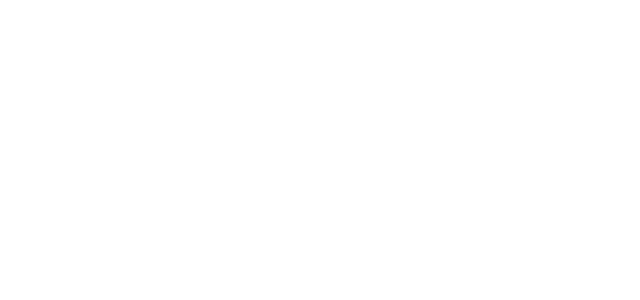
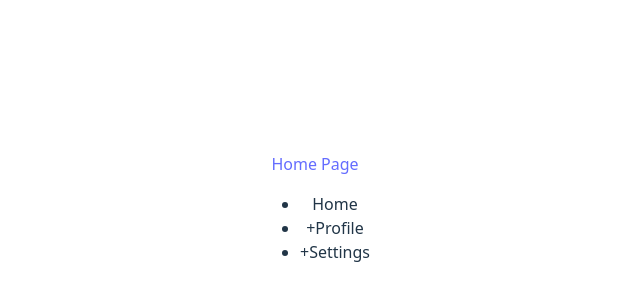
Before and after one commit to mkareshky/react-samples, a React (Vite) app: page /tree-view in a window 1280 px wide. Before the commit this address had no page. Shown: the part 184-484 px from the top of the page, without its empty margins (325-965 px from the left). Built offline with nearby package versions, Linux system fonts and the light colour scheme.

Commit message:
feat: tree view

```diff
--- a/src/App.tsx
+++ b/src/App.tsx
@@ -13,6 +13,7 @@
 import StarRatingPage from './pages/StarRating'
 import ImageSliderPage from './pages/ImageSlider'
 import LoadMoreProductPage from './pages/LoadMoreProduct'
+import TreeViewPage from './pages/TreeView'
 
 const App: React.FC = () => {
   return (
@@ -31,6 +32,7 @@
         <Route path='/star-rating' element={<StarRatingPage />} />
         <Route path='/image-slider' element={<ImageSliderPage />} />
         <Route path='/load-more-product' element={<LoadMoreProductPage />} />
+        <Route path='/tree-view' element={<TreeViewPage />} />
       </Routes>
     </Router>
   )
--- a/src/assets/data.ts
+++ b/src/assets/data.ts
@@ -2,6 +2,7 @@
 // the framework that you use together with Suspense.
 // Normally, the caching logic would be inside a framework.
 
+import { MenuData } from "../components/tree_view/types";
 import { AccordionItem } from "../types/accordion";
 
 
@@ -135,10 +136,10 @@
   }
 ];
 
-export const menuData = [
+export const menuData: MenuData[] = [
   {
       label : 'Home',
-      to : '/'
+      to : '/',
   },
   {
       label : 'Profile',
--- a/src/components/tree_view/index.tsx
+++ b/src/components/tree_view/index.tsx
@@ -1,11 +1,11 @@
 import React from "react";
 import "./styles.css"
+import { MenuItems } from "./menu_item";
+import { menuData } from "../../assets/data"
 
 const TreeView: React.FC = () => {
     return (
-        <>
-
-        </>
+        <MenuItems data={menuData} />
     )
 
 }
--- /dev/null
+++ b/src/components/tree_view/menu_item.tsx
@@ -0,0 +1,10 @@
+import { RenderMenu } from "./render_menu";
+import { MenuData } from "./types";
+
+export const MenuItems = ({ data: menuData }: { data: MenuData[] }) => {
+
+
+    return (
+        <ul><RenderMenu data={menuData} /></ul>
+    )
+}
--- /dev/null
+++ b/src/components/tree_view/render_menu.tsx
@@ -0,0 +1,45 @@
+import { useState } from "react";
+import { MenuItems } from "./menu_item";
+import { MenuData } from "./types";
+
+export const RenderMenu = ({ data = [] }: { data: MenuData[] }) => {
+
+    const [open, setOpen] = useState<{ [key: string]: boolean }>({});
+
+    // const handleToggleChild = (getCurrLabel) => {
+    //     setOpen({
+    //         ...open,
+    //         [getCurrLabel]: !open[getCurrLabel],
+    //     });
+
+    //     console.log(open);
+
+    // }
+
+    return (
+        <>
+            {data.map((item) => {
+                return (
+                    <li
+                        key={item.label}
+
+                    >
+                        <span
+                            style={{ cursor: 'grabbing' }}
+                            onClick={() => {
+                                setOpen({ ...open, [item.label]: !open[item.label] });
+                                console.log({ [item.label]: item.label })
+                            }}
+                        >
+                            {(item.children && item.children.length) ? (open[item.label]) ? '-' : '+' : ' '}
+                            {item.label}
+                        </span>
+
+                        {/* {(item && item.children && item.children?.length) && <MenuItems data={item.children} />} */}
+                        {(item && item.children && item.children?.length) && (open[item.label]) ? <MenuItems data={item.children} /> : <></>}
+                    </li>
+                )
+            })}
+        </>
+    )
+}
--- /dev/null
+++ b/src/components/tree_view/types.tsx
@@ -0,0 +1,5 @@
+export interface MenuData {
+    label: string;
+    to: string;
+    children?: MenuData[];
+}
--- a/src/pages/Home/index.tsx
+++ b/src/pages/Home/index.tsx
@@ -101,6 +101,8 @@
           <Link to="/image-slider">Go to Image Slider Page</Link>
           <br />
           <Link to="/load-more-product">Go to Load More Product Page</Link>
+          <br />
+          <Link to="/tree-view">Go to Tree View Page</Link>
         </div>
         <button onClick={() => { setCount((count) => count + 1); setName(count.toString()) }}>
           count is {count}
```
